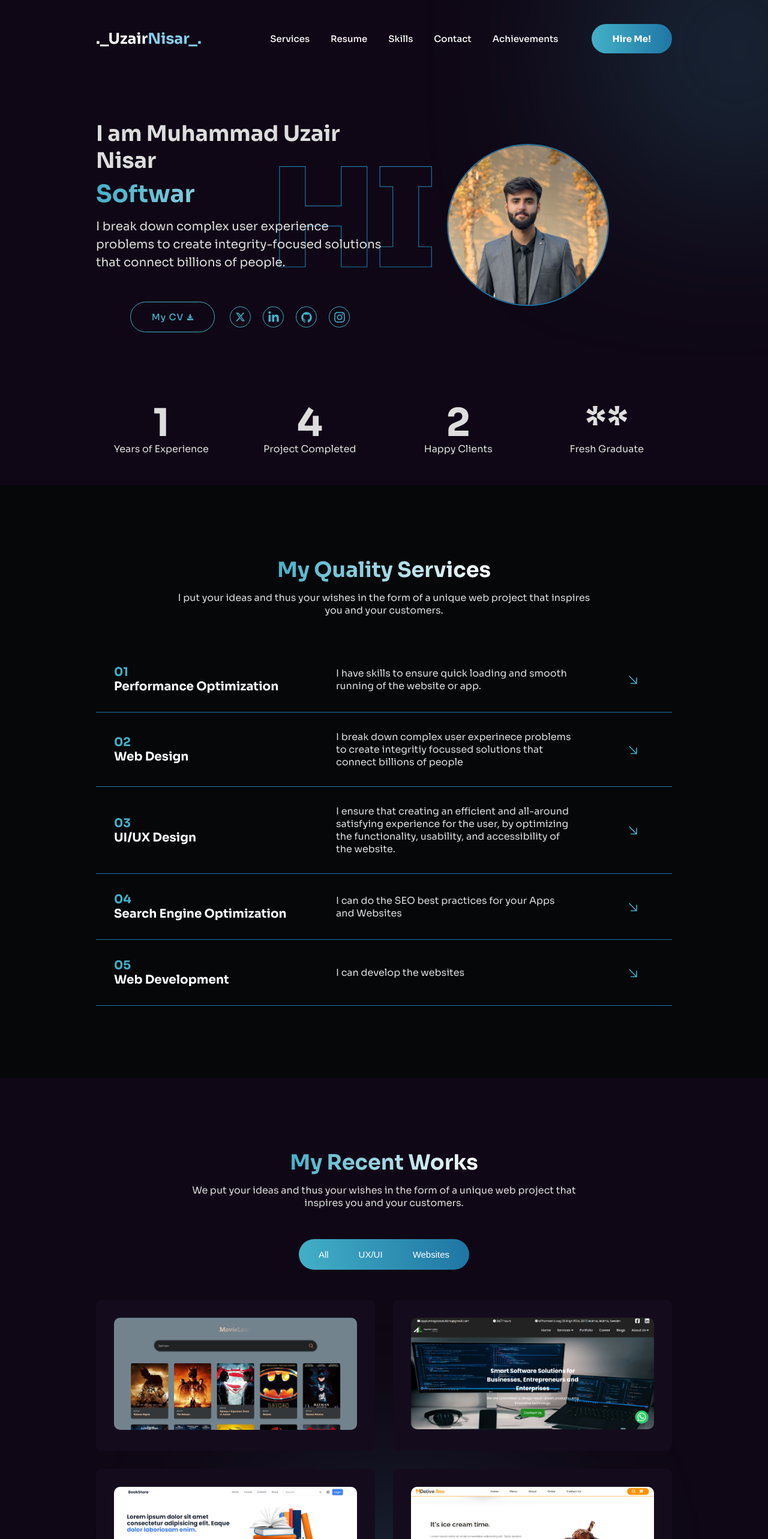
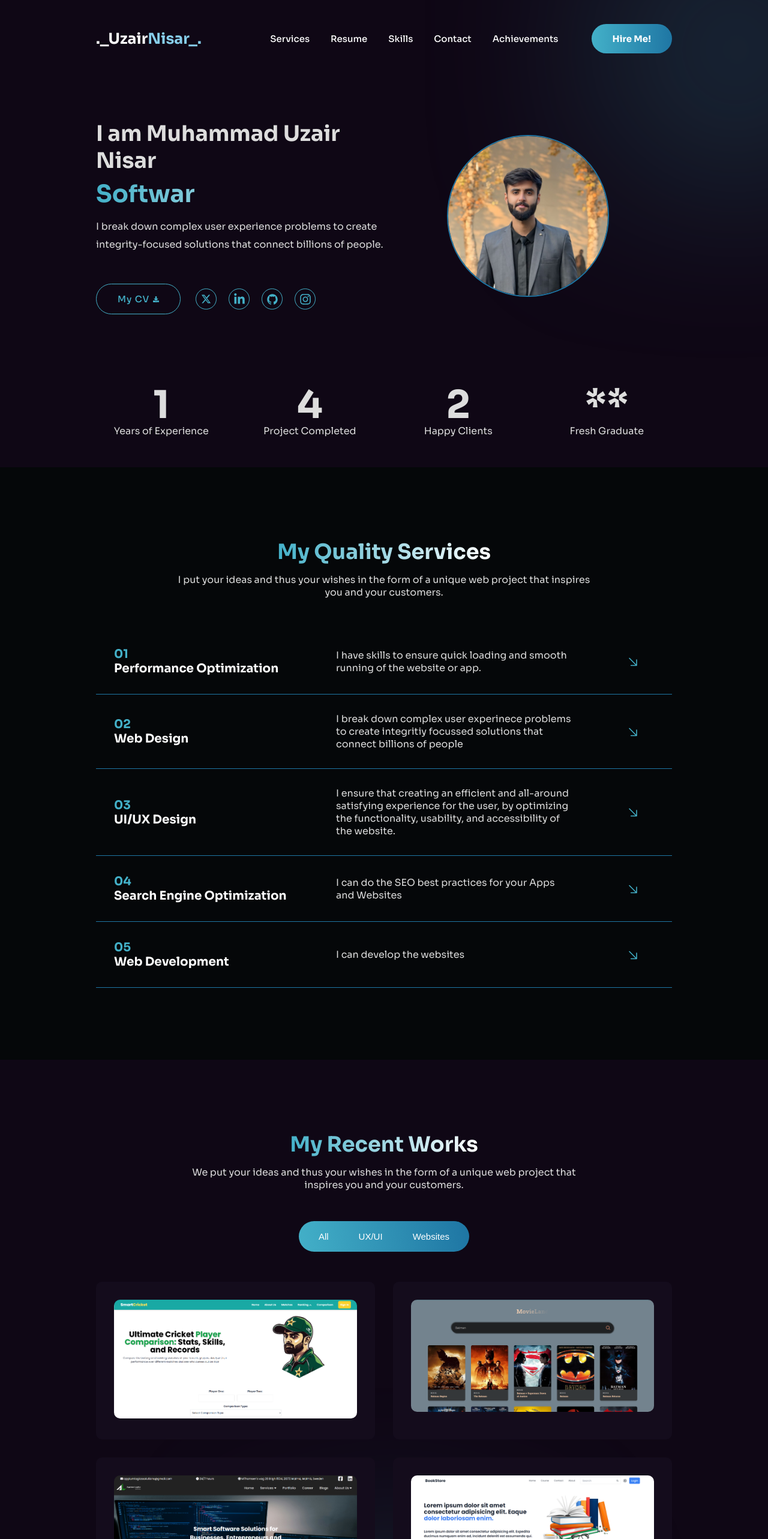
Before and after one commit to chuzairnisar425/react_portfolio, a React (Vite) app: page / in a window 1280 px wide. Shown: the top 2566 px of the page at 60% size. Built offline with nearby package versions, Linux system fonts and the light colour scheme.

Commit message:
modified

```diff
--- a/src/assets/data/data.js
+++ b/src/assets/data/data.js
@@ -60,6 +60,17 @@ export const service = [
 export const projects = [
   {
     id: 1,
+    title: "Smart Cricket",
+    desc: "I've created an app called smartCricket using Reactjs Tailwind css,Smart Cricket combines cutting-edge AI and machine learning to deliver real-time cricket insights and predictions.",
+    cover: "../images/portfolio/smartcricket.png",
+    category: "Websites",
+
+    repo: 'https://smartcricket.netlify.app/'
+
+
+  },
+  {
+    id: 9,
     title: "Movie Finder",
     desc: "I've created an app called MovieFinder using React, where I utilize an API to filter and search for movies..",
     cover: "../images/portfolio/moviefinder.png",
--- a/src/screen/hero/Hero.jsx
+++ b/src/screen/hero/Hero.jsx
@@ -35,18 +35,7 @@ export const Hero = () => {
   return (
     <>
       <section className="hero-section">
-        <motion.div
-          className="intro_text"
-          variants={fadeIn("down", 0.2)}
-          initial="hidden"
-          animate="visible"
-        >
-          <svg viewBox="0 0 1320 300">
-            <text x="50%" y="50%" textAnchor="middle">
-              HI
-            </text>
-          </svg>
-        </motion.div>
+
 
         <div className="container">
           <div className="content flexSB">
@@ -84,7 +73,7 @@ export const Hero = () => {
                 {/* Buttons & Social Icons */}
                 <motion.div
                   className="button-box flexG"
-                  style={{ display: "flex", justifyContent: "center", placeItems: "center" }}
+                  style={{ display: "flex", placeItems: "center" }}
                   variants={fadeIn("up", 0.5)}
                   initial="hidden"
                   animate="visible"
--- a/src/styles/index.css
+++ b/src/styles/index.css
@@ -269,7 +269,7 @@ a h6:hover {
 }
 
 .lead {
-  font-size: 20px;
+  font-size: 16px;
   line-height: 30px;
 }
 
```
Also changed, not shown: public/images/portfolio/smartcricket.png (added).
